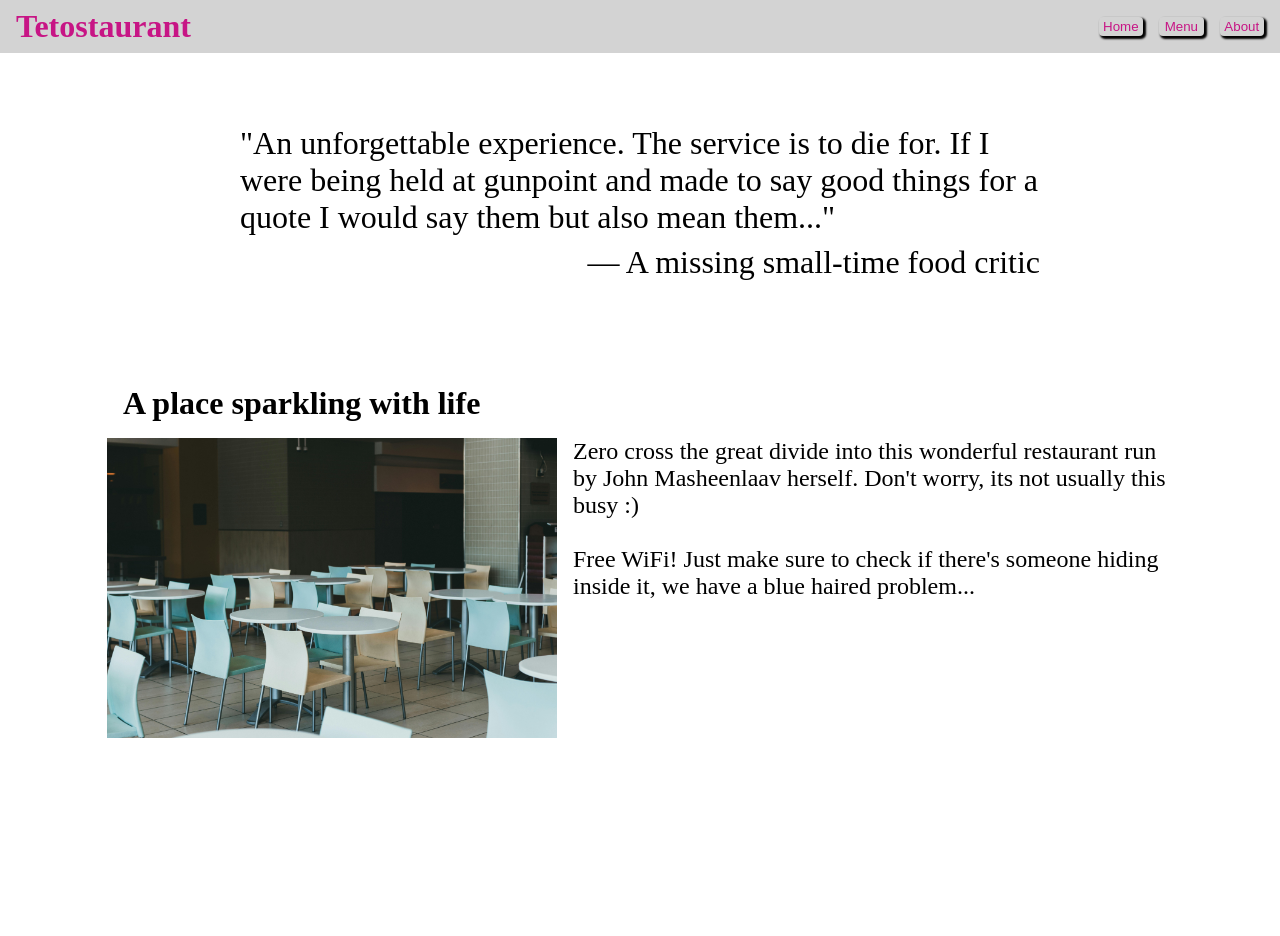
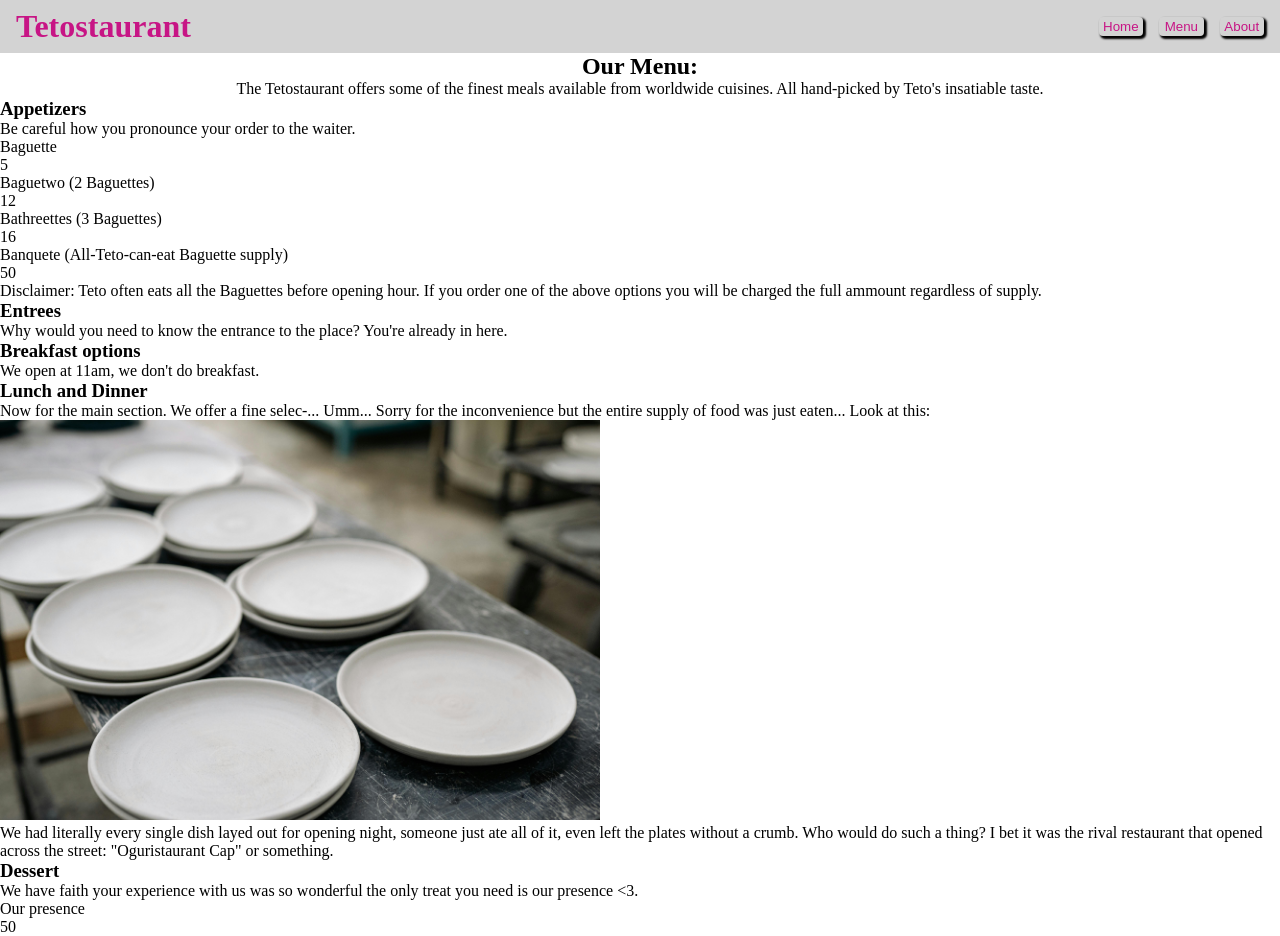
Before and after one commit to PedroMarcet04/odin-restaurant-page, a website built with webpack: page src/template.html in a window 1280 px wide. Before the commit the page ends 800 px from the top, so only its background shows below. Built offline with nearby package versions, Linux system fonts and the light colour scheme.

Commit message:
Add menu content

```diff
--- a/src/index.js
+++ b/src/index.js
@@ -1,7 +1,7 @@
 import styleSheet from "./style.css";
 import loadMainPage from "./main-page.js";
 
-loadMainPage();
+// loadMainPage();
 
 const navButtons = document.querySelectorAll("header>nav>button");
 for (const button of navButtons) {
--- a/src/template.html
+++ b/src/template.html
@@ -15,6 +15,56 @@
         </nav>
     </header>
     <div id="content">
+        <h2>Our Menu:</h2>
+        <p>The Tetostaurant offers some of the finest meals available from worldwide cuisines. All hand-picked by Teto's insatiable taste.</p>
+        <div class="menu">
+            <h3>Appetizers</h3>
+            <div class="appetizers">
+                <p class="section-description">Be careful how you pronounce your order to the waiter.</p>
+                <div class="menu-item">
+                    <p class="name">Baguette</p>
+                    <p class="price">5</p>
+                </div>
+                <div class="menu-item">
+                    <p class="name">Baguetwo (2 Baguettes)</p>
+                    <p class="price">12</p>
+                </div>
+                <div class="menu-item">
+                    <p class="name">Bathreettes (3 Baguettes)</p>
+                    <p class="price">16</p>
+                </div>
+                <div class="menu-item">
+                    <p class="name">Banquete (All-Teto-can-eat Baguette supply)</p>
+                    <p class="price">50</p>
+                </div>
+                <p class="disclaimer">Disclaimer: Teto often eats all the Baguettes before opening hour. If you order one of the above options you will be charged the full ammount regardless of supply.</p>
+            </div>
+            <div class="entrees">
+                <h3>Entrees</h3>
+                <p class="section-description">Why would you need to know the entrance to the place? You're already in here.</p>
+            </div>
+            <div class="breakfast">
+                <h3>Breakfast options</h3>
+                <p class="section-description">We open at 11am, we don't do breakfast.</p>
+            </div>
+            <div class="lunch-dinner">
+                <h3>Lunch and Dinner</h3>
+                <p class="section-description">Now for the main section. We offer a fine selec-... Umm... Sorry for the inconvenience but the entire supply of food was just eaten... Look at this:</p>
+                <img src="/images/empty-plates.jpg" height="400px" alt="Image of empty plates.">
+                <p>We had literally every single dish layed out for opening night, someone just ate all of it, even left the plates without a crumb. Who would do such a thing? I bet it was the rival restaurant that opened across the street: "Oguristaurant Cap" or something.</p>
+            </div>
+            <div class="dessert">
+                <h3>Dessert</h3>
+                <p class="section-description">
+                    We have faith your experience with us was so wonderful the only treat you need is our presence &lt;3.
+                </p>
+                <div class="menu-item">
+                    <p class="name">Our presence</p>
+                    <p class="price">50</p>
+                </div>
+            </div>
+        </div>
+
     </div>
 </body>
 </html>
```
